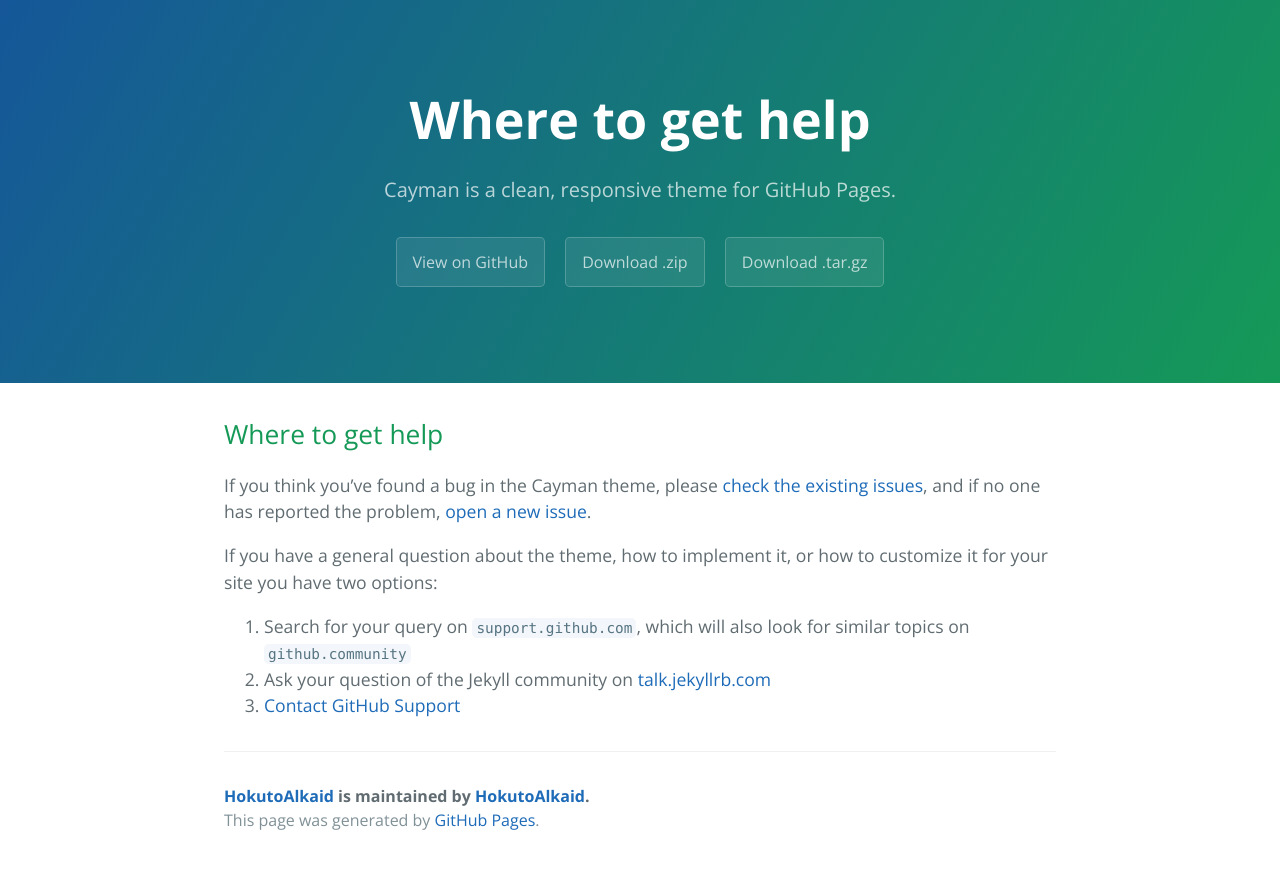
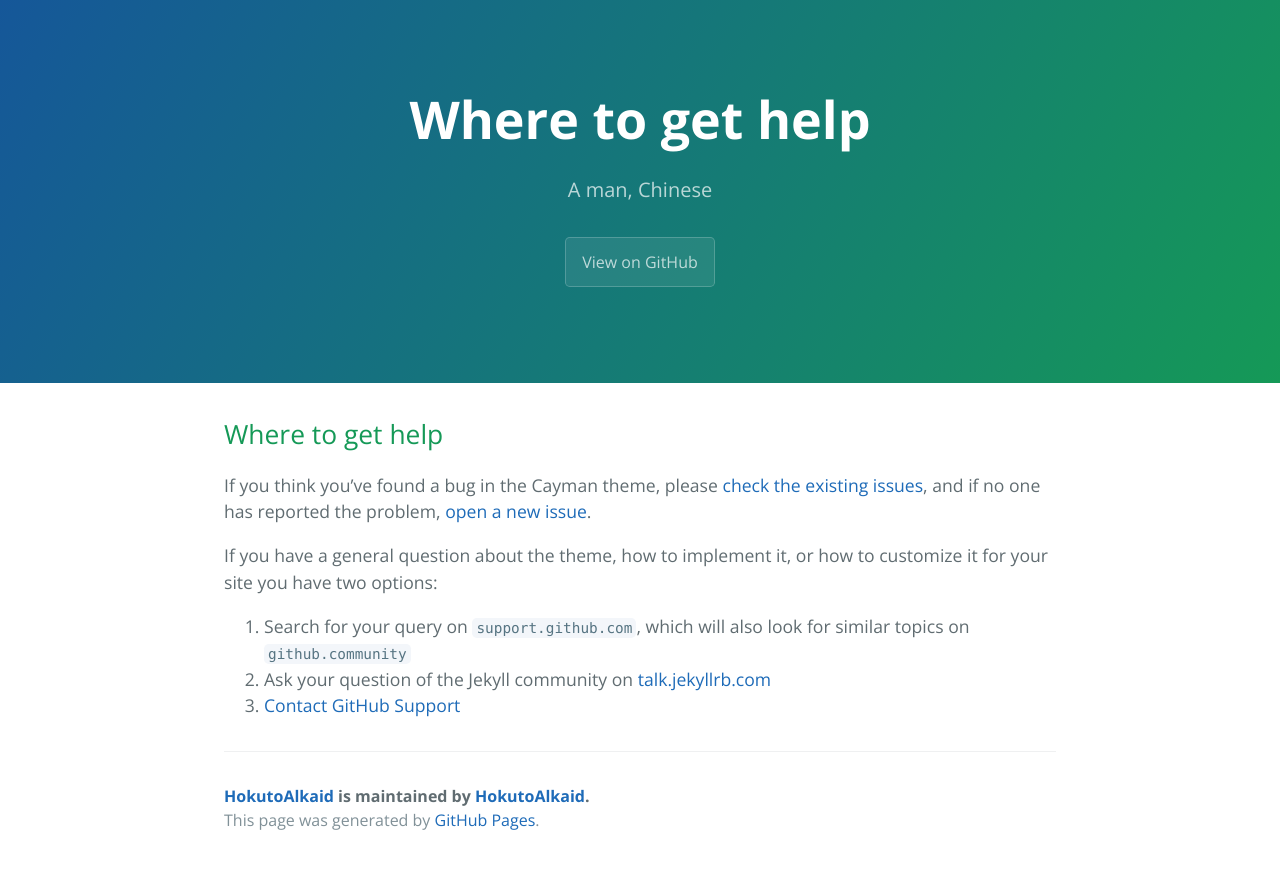
Before and after one commit to HokutoAlkaid/HokutoAlkaid, a Jekyll site: the page built from docs/SUPPORT.md, in a window 1280 px wide. Shown: the top 869 px of the page. Built offline with Jekyll 4.4.1, drawn with Linux system fonts in a browser that asks for light colours; our own code applies the rules of GitHub Pages for plain Markdown files.

Commit message:
Update _config.yml

```diff
--- a/_config.yml
+++ b/_config.yml
@@ -1,5 +1,5 @@
-title: Cayman theme
-description: Cayman is a clean, responsive theme for GitHub Pages.
-show_downloads: true
+title: HokutoAlkaid
+description: A man, Chinese
+show_downloads:
 google_analytics:
 theme: jekyll-theme-cayman
```
